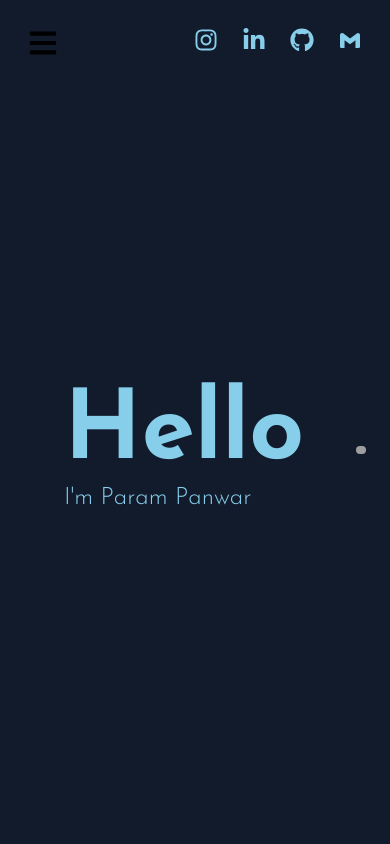
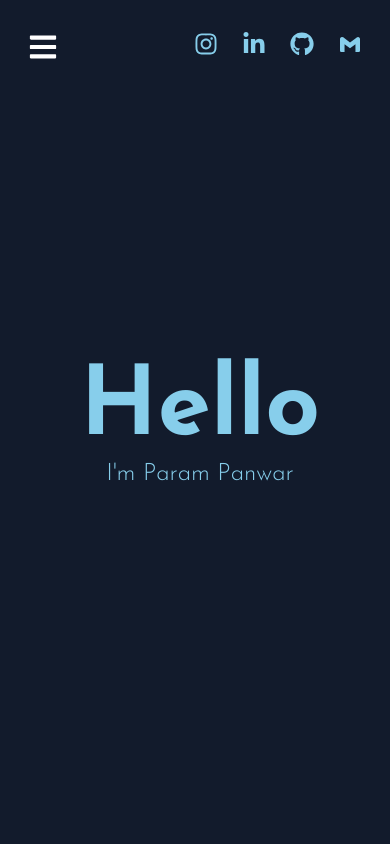
Before and after one commit to parampanwar/portfolio, a Next.js app: page / in a window 390 px wide. Shown: the top 844 px of the page. Built offline with nearby package versions, Linux system fonts and the light colour scheme; grey boxes are pictures that could not be loaded; a web font is replaced by a local one.

Commit message:
Fixed navigation menu alignment issue

```diff
--- a/components/about.jsx
+++ b/components/about.jsx
@@ -15,7 +15,7 @@ const AboutSection = () => {
               viewport={{ once: true }}
             >
 
-              <h2 className="text-5xl font-bold text-gray-800 mb-2 border-3 border-gray-700 rounded-3xl px-5 py-5 w-fit">
+              <h2 className="text-5xl font-bold text-gray-800 mb-2 border-3 border-gray-700 rounded-3xl px-5 py-5 w-fit self-center">
                 About Me</h2>
                 <motion.div
               className="w-full tabletM:w-1/2 flex justify-center"
--- a/components/dashboard.jsx
+++ b/components/dashboard.jsx
@@ -2,59 +2,66 @@ import ReusableButtons from './ReusableButtons';
 import { motion } from 'framer-motion';
 import Image from 'next/image';
 import { useState } from "react";
-import { FaInstagram } from "react-icons/fa";
-import { FaLinkedinIn } from "react-icons/fa";
-import { FaGithub, FaBars, FaTimes } from "react-icons/fa";
+import { FaInstagram, FaLinkedinIn, FaGithub, FaBars, FaTimes } from "react-icons/fa";
 import { BiLogoGmail } from "react-icons/bi";
 import WelcomeText from '/components/WelcomeText';
+
 const MyDashboard = () => {
     const [isOpen, setIsOpen] = useState(false);
+
     return (
-
-
-        <div className="flex flex-col justify-between w-full gap-6 p-6 rounded-standard tabletM:p-7 ">
-            <section id="home" className="min-h-screen flex items-center justify-center ">
+        <section id="home" className="min-h-screen flex relative">
+            {/* Social Links */}
             <div className='absolute top-7 right-7 flex gap-6'>
                 <a href="https://www.instagram.com/parampanwar36" target='blank'>
-                        <FaInstagram className="text-2xl cursor-pointer transition-transform duration-300 hover:scale-110" /></a>
+                    <FaInstagram className="text-2xl cursor-pointer transition-transform duration-300 hover:scale-110" />
+                </a>
                 <a href="https://www.linkedin.com/in/parampanwar" target='blank'>
-                        <FaLinkedinIn className="text-2xl cursor-pointer transition-colors duration-300  hover:scale-110" /></a>
+                    <FaLinkedinIn className="text-2xl cursor-pointer transition-transform duration-300 hover:scale-110" />
+                </a>
                 <a href="https://www.github.com/parampanwar" target='blank'>
-                        <FaGithub className="text-2xl cursor-pointer  transition-colors duration-300  hover:scale-110" /></a>
+                    <FaGithub className="text-2xl cursor-pointer transition-transform duration-300 hover:scale-110" />
+                </a>
                 <a href="mailto:parampanwar36@gmail.com">
-                        <BiLogoGmail className="text-2xl cursor-pointer transition-transform duration-300 hover:scale-110" /></a>
+                    <BiLogoGmail className="text-2xl cursor-pointer transition-transform duration-300 hover:scale-110" />
+                </a>
+            </div>
 
-                </div>
-                <div className="flex flex-col justify-between w-full gap-2 tabletM:flex-row ">
-                    <div className="flex gap-3 items-center">
-                        {/* Hamburger Menu (Visible on Small Screens) */}
-                        <div className="absolute top-7 left-7 md:hidden">
+            {/* Hamburger Menu Button (Visible on Small Screens) */}
+            <div className="absolute top-7 left-7 md:hidden z-50">
                 <button onClick={() => setIsOpen(!isOpen)} className="text-3xl focus:outline-none">
-                                {isOpen ? <FaTimes /> : <FaBars />}
+                    {isOpen ? <FaTimes className='text-white'/> : <FaBars className='text-white'/>}
                 </button>
             </div>
 
-                        {/* Navigation Menu */}
-                        <div className={`absolute left-0 top-16 w-full bg-gray-900 text-white shadow-md
-    flex flex-col items-center gap-6 py-6 transition-all duration-300
-    md:relative md:w-auto md:bg-transparent md:shadow-none
-    ${isOpen ? "flex" : "hidden md:flex flex-col"}`} >
+            {/* Mobile Menu with Transition */}
+            <motion.div
+                initial={{ x: '-100%' }}
+                animate={{ x: isOpen ? 0 : '-100%' }}
+                transition={{ type: 'tween', duration: 0.3 }}
+                className={`fixed inset-0 bg-black bg-opacity-90 flex flex-col items-center justify-center gap-6 text-white text-2xl z-40 ${isOpen ? 'block' : 'hidden'}`}
+            >
+                <a href="#about" className="cursor-pointer hover:scale-110" onClick={() => setIsOpen(false)}>About</a>
+                <a href="#skills" className="cursor-pointer hover:scale-110" onClick={() => setIsOpen(false)}>Skills</a>
+                <a href="#projects" className="cursor-pointer hover:scale-110" onClick={() => setIsOpen(false)}>Projects</a>
+            </motion.div>
 
+            {/* Left Navigation (Desktop) */}
+            <div className="hidden md:flex flex-col gap-6 p-10 fixed left-0 top-1/2 transform -translate-y-1/2">
                 <a href="#about" className="cursor-pointer transition-transform duration-300 hover:scale-110">About</a>
                 <a href="#skills" className="cursor-pointer transition-transform duration-300 hover:scale-110">Skills</a>
                 <a href="#projects" className="cursor-pointer transition-transform duration-300 hover:scale-110">Projects</a>
             </div>
-                        <div className='flex items-center justify-start h-screen p-10  tabletM:-ml-16 '>
-                            <div className="flex flex-col">
 
+            {/* Main Content */}
+            <div className="flex flex-row tabletM:flex-row items-center justify-center w-full ml-20">
+                {/* Text Section */}
+                <div className="flex flex-col text-center tabletM:text-left">
                     <WelcomeText />
-
-                                <p className="text-2xl font-light ">
-                                    I'm Param Panwar
-                                </p>
+                    <p className="text-2xl font-light">I'm Param Panwar</p>
                 </div>
-                        </div>
-                        <div className="w-full flex justify-center">
+                {/* Image Section */}
+                <div className="flex justify-center mt-6 ml-20 tabletM:mt-0 tabletM:ml-10">
                     <Image
                         src="/param.jpg"
                         alt="Param Panwar"
@@ -64,10 +71,8 @@ const MyDashboard = () => {
                     />
                 </div>
             </div>
-                    <div className="flex gap-3 items-center "></div>
-                </div>
         </section>
-        </div>
     );
 };
+
 export default MyDashboard;
--- a/components/projects.jsx
+++ b/components/projects.jsx
@@ -5,9 +5,9 @@ const ProjectSection = () =>
 {
     return (
 
-      <section id="projects" className="h-full flex items-center justify-center snap-start bg-gradient-to-r from-gray-800 to-gray-900 rounded-3xl tablet:m-7">
+      <section id="projects" className="h-full flex items-center justify-center snap-start bg-gradient-to-r from-gray-800 to-gray-900 rounded-3xl tablet:m-7 ">
       <div className="flex flex-col items-center justify-center w-full max-w-5xl p-6 gap-8">
-        <h2 className="text-5xl font-bold text-gray-300 mb-2 border-3 border-gray-700 rounded-3xl px-5 py-5 self-start">
+        <h2 className="text-5xl font-bold text-gray-300 mb-2 border-3 border-gray-700 rounded-3xl px-5 py-5 self-center">
           Projects
         </h2>
         <div className="flex flex-col sm:flex-row gap-6 w-full justify-center items-center">
--- a/components/skills.jsx
+++ b/components/skills.jsx
@@ -3,10 +3,9 @@ import { FaGithub } from 'react-icons/fa';
 const SkillsSection = () =>
     {
         return (
-
-        <section id="skills" className="min-h-screen flex items-center justify-center snap-start bg-gradient-to-r from-gray-800 to-gray-900 rounded-3xl">
+        <section id="skills" className="min-h-screen flex items-center justify-center  bg-gradient-to-r from-gray-800 to-gray-900 rounded-3xl self-center">
         <div className="flex flex-col items-center w-full max-w-5xl p-6 gap-8">
-          <h2 className="text-5xl font-bold text-gray-800 mb-2 border-3 border-gray-700 rounded-3xl px-5 py-5 self-start">
+          <h2 className="text-5xl font-bold text-gray-800 mb-2 border-3 border-gray-700 rounded-3xl px-5 py-5 self-center">
             Skills
           </h2>
           <div className="flex flex-col sm:flex-row gap-6 w-full">
```
Lines whose indentation alone changed are shown as unchanged.
